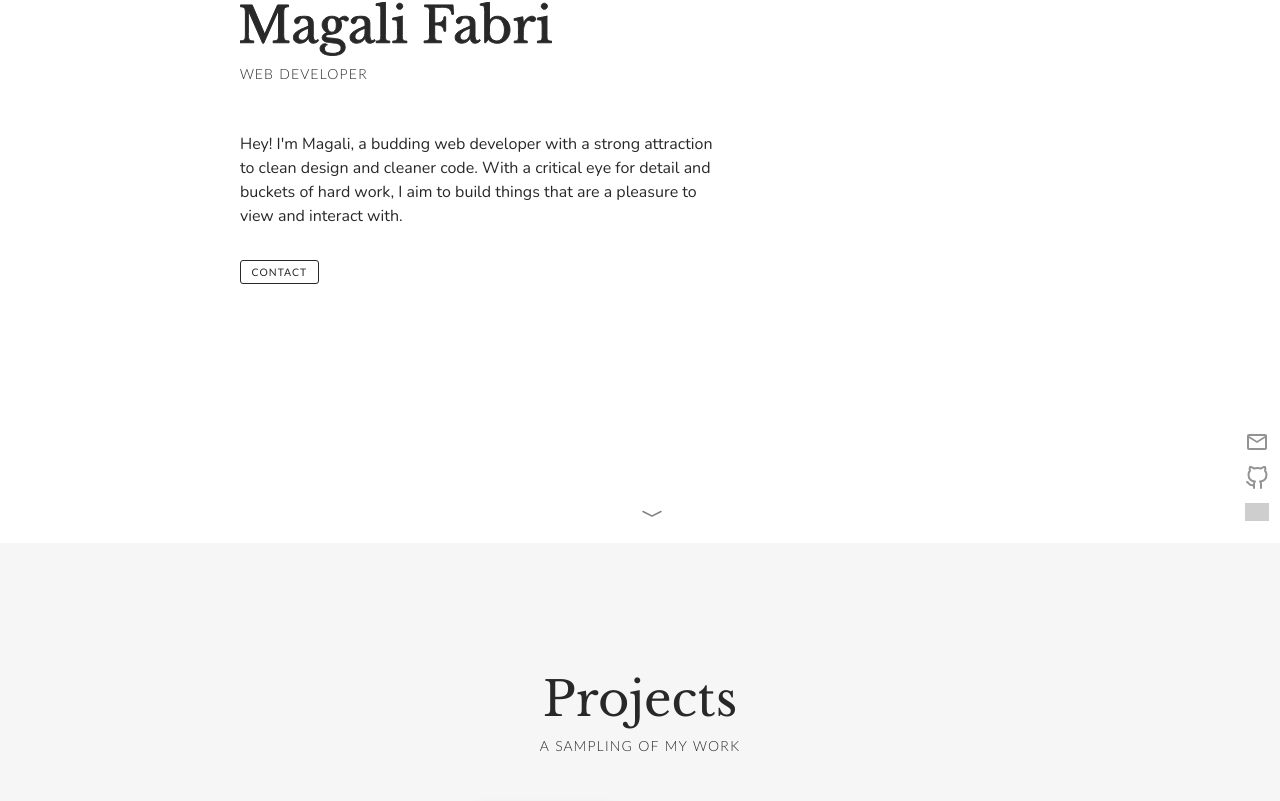
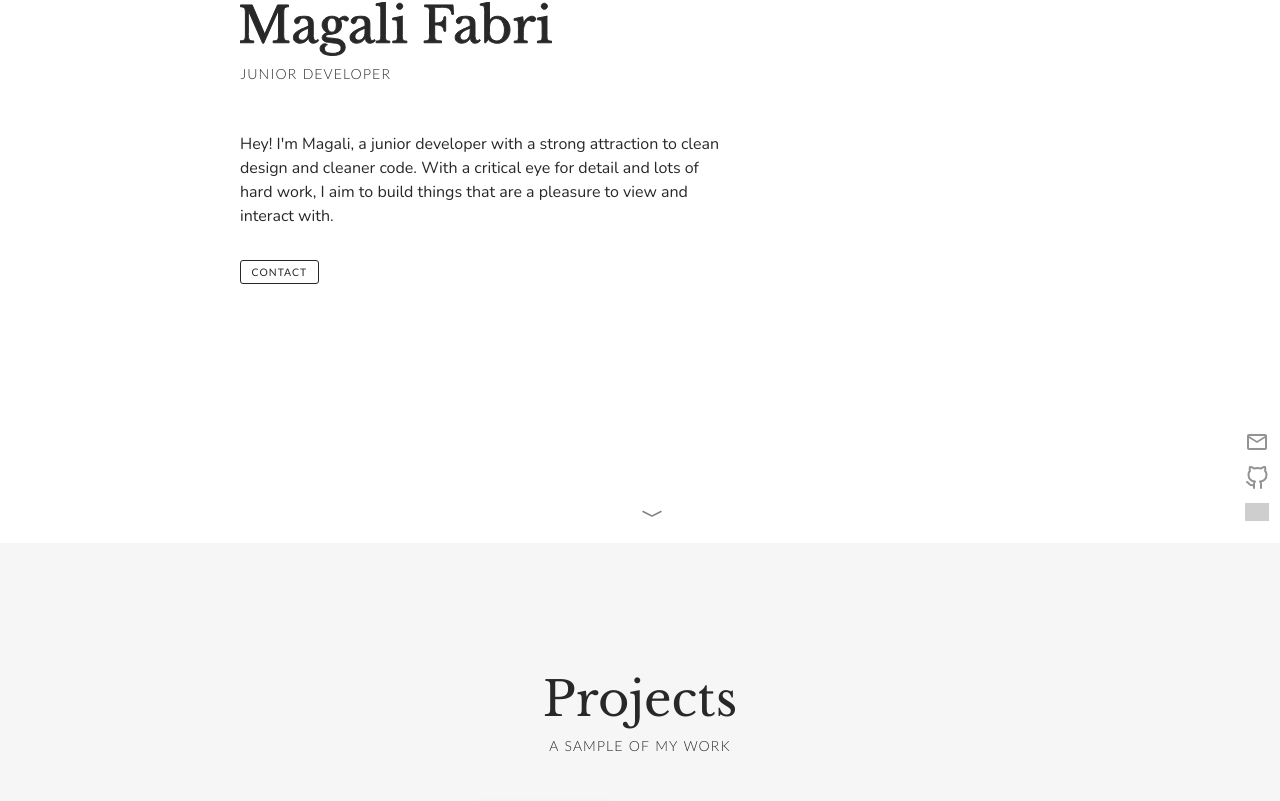
Before and after one commit to magalifabri/portfolio, a React (Create React App) app: page / in a window 1280 px wide. Shown: the part 257-1058 px from the top of the page. Built offline with nearby package versions, Linux system fonts and the light colour scheme; grey boxes are pictures that could not be loaded.

Commit message:
Update copy (minor)

```diff
--- a/src/components/Intro.js
+++ b/src/components/Intro.js
@@ -41,7 +41,7 @@ const Intro = () => {
                           variants={childVariant} // eslint-disable-next-line
                           transition={transitionVariant.delay += staggerAmount, {...transitionVariant}}
                 >
-                    web developer
+                    junior developer
                 </motion.p>
             </motion.div>
 
@@ -49,7 +49,7 @@ const Intro = () => {
                       variants={childVariant} // eslint-disable-next-line
                       transition={transitionVariant.delay += staggerAmount, {...transitionVariant}}
             >
-                Hey! I'm Magali, a budding web developer with a strong attraction to clean design and cleaner code. With a critical eye for detail and buckets of hard work, I aim to build things that are a pleasure to view and interact with.
+                Hey! I'm Magali, a junior developer with a strong attraction to clean design and cleaner code. With a critical eye for detail and lots of hard work, I aim to build things that are a pleasure to view and interact with.
             </motion.p>
 
             <motion.a className="intro__contact btn"
--- a/src/components/Projects.js
+++ b/src/components/Projects.js
@@ -38,7 +38,7 @@ const Projects = () => {
                     </h1>
 
                     <p className="projects__subheader heading__subheader">
-                        a sampling of my work
+                        a sample of my work
                     </p>
                 </div>
 
```
